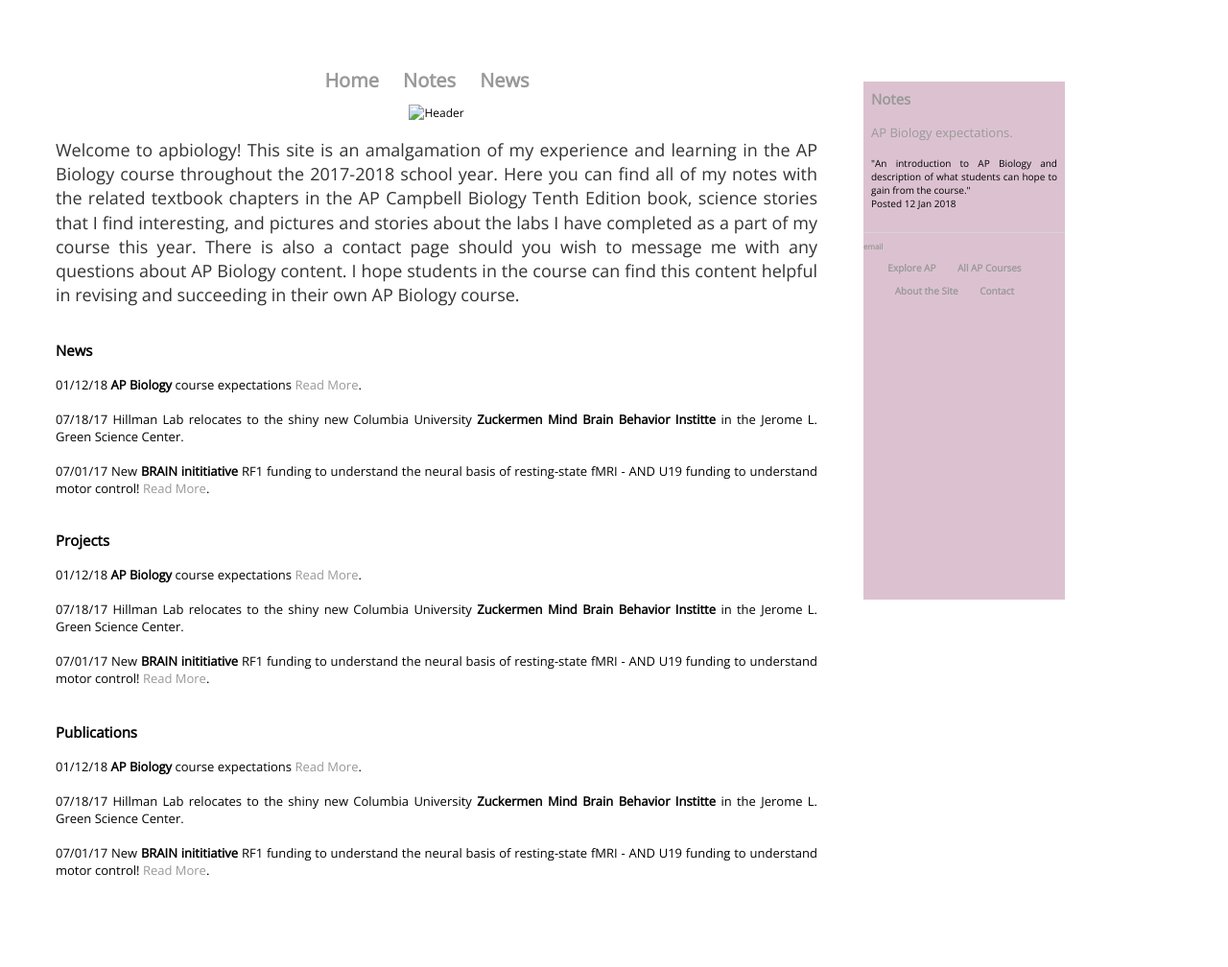
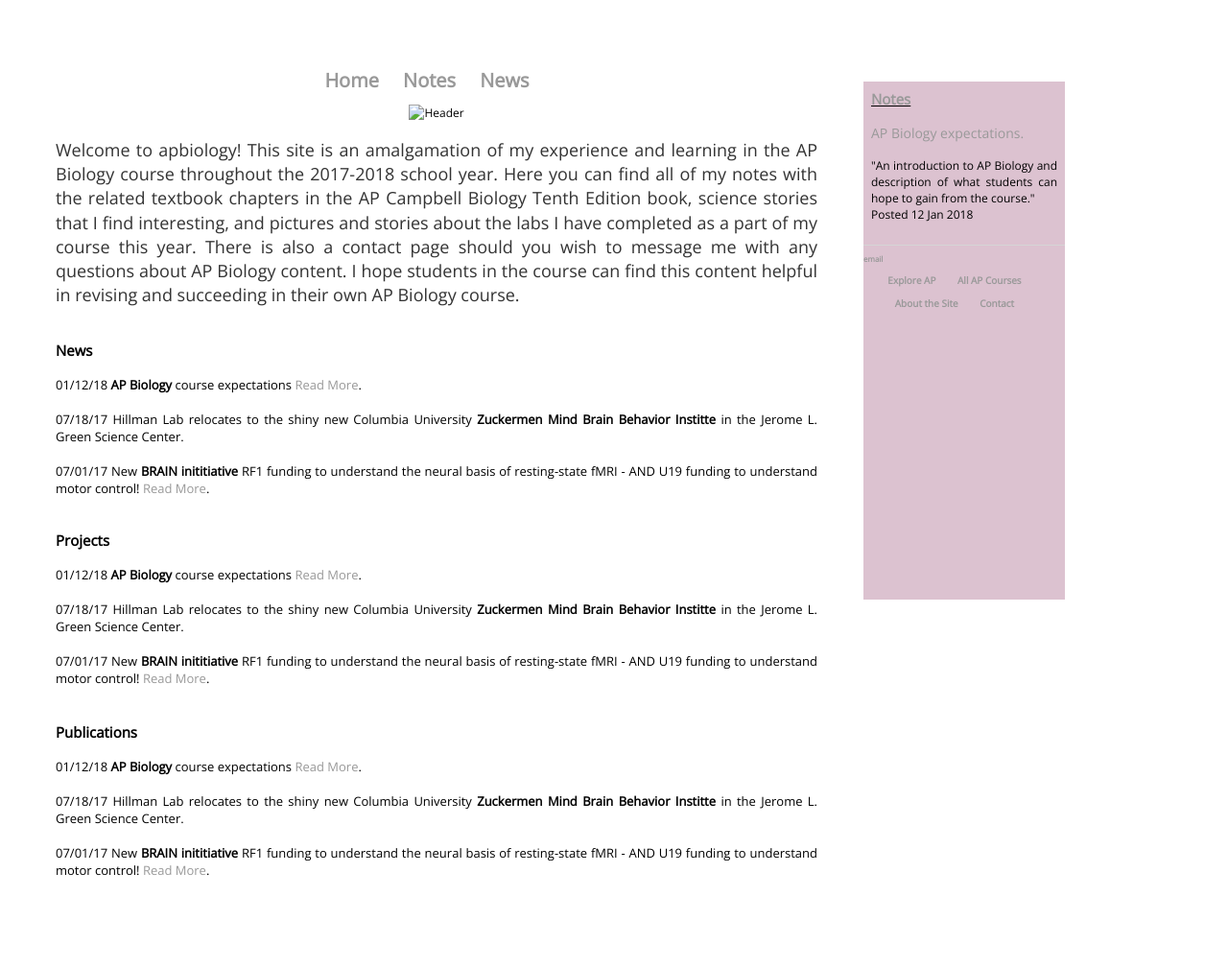
Before and after one commit to meganscarlett/meganscarlett.github.io, a Jekyll site: the page built from index.html, in a window 1280 px wide. Shown: the whole page at 96% size. Built offline with Jekyll 4.4.1, drawn with Linux system fonts in a browser that asks for light colours.

Commit message:
Update index.html

```diff
--- a/index.html
+++ b/index.html
@@ -63,15 +63,15 @@ I hope students in the course can find this content helpful in revising and succ
 		<div class="col-md-4">
 			<div class="head">
 			<div style="padding: 8px">
-				<div style="font-size: 15px; font-weight: bold"><a class="off" href="/_notes/">Notes</a></div>
+				<div style="font-size: 15px; font-weight: bold;text-decoration: underline"><a class="off" href="/_notes/">Notes</a></div>
 		</div>
 		<div class="feedbox">
-			<div style="font-size: 13px;padding: 8px""><div class="note-title"></div>
+			<div style="font-size: 14px;padding: 8px""><div class="note-title"></div>
 		<a class="off" href="https://meganscarlett.github.io/2018/01/11/ap-biology-course-expectations.html">
 					AP Biology expectations.
 		</a>
 		</div>
-		<div style="padding: 8px">
+		<div style="font-size: 12px;padding: 8px"">
 		<div class="note">
 				"An introduction to AP Biology and description of what students can hope to gain from the course."
 		</div>
```
